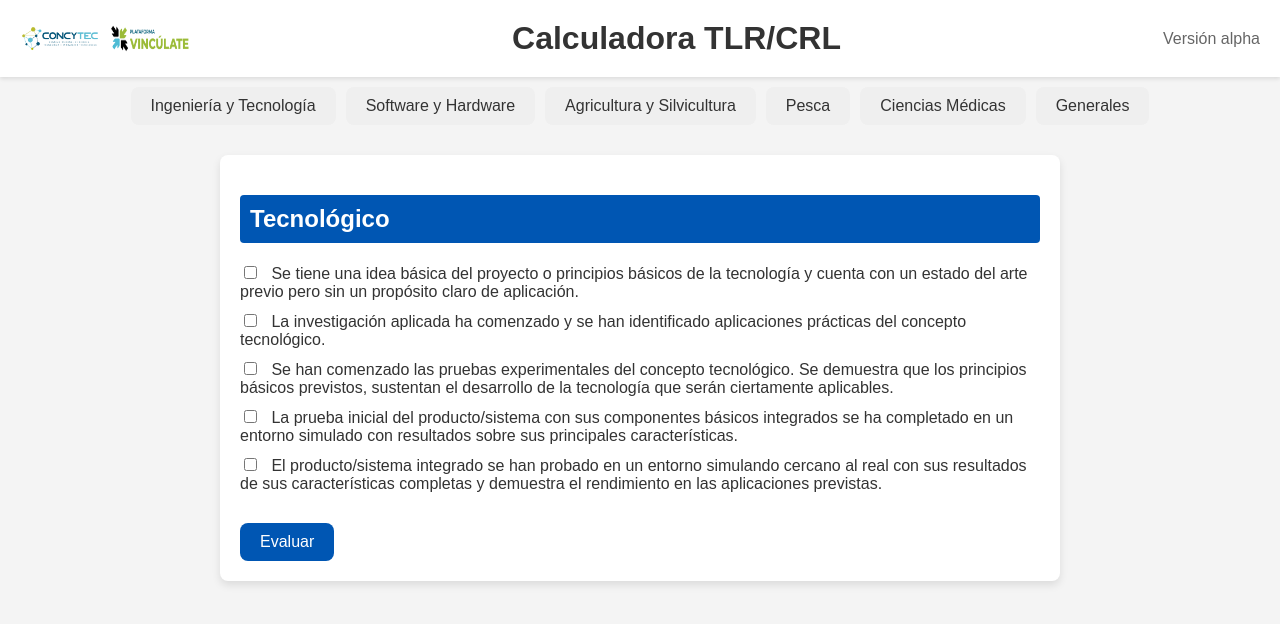
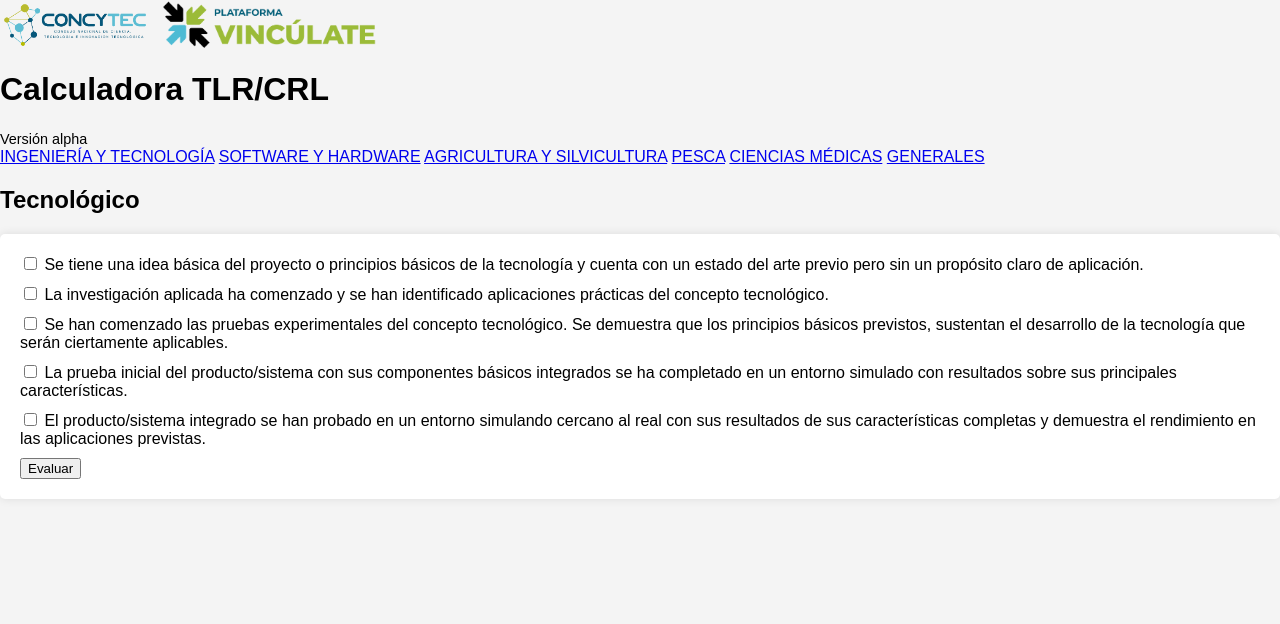
Before and after one commit to lotsonL09/trl_proyect, a Flask app: page /ingenieria_tecnologia/ in a window 1280 px wide. Shown: the top 624 px of the page. Run offline with Flask 3, Linux system fonts and the light colour scheme.

Commit message:
cambios-mica2

```diff
--- a/static/css/styles_fields.css
+++ b/static/css/styles_fields.css
@@ -103,114 +103,91 @@
     }
 }
 */
-
+/* styles_fields.css */
+/* styles_fields.css */
+/* styles_fields.css */
 body {
     font-family: Arial, sans-serif;
+    background-color: #f4f4f4;
     margin: 0;
     padding: 0;
-    background-color: #f4f4f4;
-    color: #333;
 }
 
-header {
-    background-color: #fff;
-    padding: 20px;
-    box-shadow: 0 2px 4px rgba(0, 0, 0, 0.1);
-}
-
-.header-container {
+.header {
+    background-color: white;
+    color: black;
     display: flex;
+    align-items: center;
     justify-content: space-between;
-    align-items: center;
+    padding: 10px 20px;
 }
 
 .logo-container {
     display: flex;
-    gap: 10px;
+    align-items: center;
 }
 
 .logo {
-    width: 80px;
+    height: 50px;
+    margin-right: 10px;
 }
 
-header h1 {
-    margin: 0;
-    font-size: 2em;
-    color: #333;
+.title-container {
     flex-grow: 1;
     text-align: center;
 }
 
-.version {
-    font-size: 1em;
-    color: #666;
+.title-container h1 {
+    margin: 0;
 }
 
-.categories {
-    display: flex;
-    justify-content: center;
-    gap: 10px;
+.version {
+    font-size: 0.9em;
+}
+
+.section {
+    padding: 20px;
+}
+
+form {
+    background-color: white;
+    padding: 20px;
+    border-radius: 5px;
+    box-shadow: 0 0 10px rgba(0,0,0,0.1);
+}
+
+fieldset {
+    border: 1px solid #ccc;
+    border-radius: 5px;
+    margin-bottom: 15px;
     padding: 10px;
 }
 
-.category {
-    color: #333;
-    padding: 10px 20px;
-    text-decoration: none;
-    border: none;
-    border-radius: 8px;
-    font-size: 1em;
-    cursor: pointer;
-}
+legend {
+    font-weight: bold;
+    font-size: 1.5em;
 
-.category:hover {
-    background-color: #0056b3;
-    font-weight: bold;
-    color: white;
-}
-
-.questions-section {
-    display: none;
-    background-color: white;
-    margin: 20px auto;
-    padding: 20px;
-    border-radius: 8px;
-    box-shadow: 0 4px 8px rgba(0, 0, 0, 0.1);
-    max-width: 800px;
-}
-
-.questions-section h2 {
-    background-color: #0056b3;
-    color: white;
-    padding: 10px;
-    border-radius: 4px;
-}
-
-.questions-section label {
-    display: block;
-    margin: 10px 0;
-}
-
-.questions-section input[type="checkbox"] {
-    margin-right: 10px;
-}
-
-.questions-section button {
-    background-color: #0056b3;
-    color: white;
-    padding: 10px 20px;
-    border: none;
-    border-radius: 8px;
-    font-size: 1em;
-    cursor: pointer;
-    margin-top: 20px;
-}
-
-.questions-section button:hover {
-    background-color: #0056b3;
 }
 
 label {
     display: block;
     margin-bottom: 10px;
 }
+
+input[type="submit"] {
+    background-color: #0056b3;
+    color: white;
+    border: none;
+    padding: 10px 20px;
+    border-radius: 5px;
+    cursor: pointer;
+}
+
+input[type="submit"]:hover {
+    background-color: #004494;
+}
+
+/* Hide the options at the top if they exist */
+.header + nav, .header + .tabs {
+    display: none;
+}
--- a/templates/fields/generales.1.html
+++ b/templates/fields/generales.1.html
@@ -4,7 +4,7 @@
     <meta charset="UTF-8">
     <meta name="viewport" content="width=device-width, initial-scale=1.0">
     <title>Calculadora de TRL</title>
-    <link rel="stylesheet" href="/static/css/styles_trl_fields.css">
+    <link rel="stylesheet" href="/static/css/styles_fields.css">
 </head>
 <body>
     <div class="header">
--- a/templates/fields/ingenieria_tecnologia.1.html
+++ b/templates/fields/ingenieria_tecnologia.1.html
@@ -64,12 +64,14 @@
     </header>
     <main>
         <nav class="categories">
-            <button class="category" onclick="showSection('ingenieria')">Ingeniería y Tecnología</button>
-            <button class="category" onclick="showSection('software')">Software y Hardware</button>
-            <button class="category" onclick="showSection('agricultura')">Agricultura y Silvicultura</button>
-            <button class="category" onclick="showSection('pesca')">Pesca</button>
-            <button class="category" onclick="showSection('medicas')">Ciencias Médicas</button>
-            <button class="category" onclick="showSection('generales')">Generales</button>
+            <div class="navigation">
+                <a href="/ingenieria_tecnologia/" class="button">INGENIERÍA Y TECNOLOGÍA</a>
+                <a href="/software_hardware/" class="button">SOFTWARE Y HARDWARE</a>
+                <a href="/agricultura_silvicultura/" class="button">AGRICULTURA Y SILVICULTURA</a>
+                <a href="/pesca/" class="button">PESCA</a>
+                <a href="/ciencias_medicas_salud/" class="button">CIENCIAS MÉDICAS</a>
+                <a href="/generales/" class="button active">GENERALES</a>
+            </div>
         </nav>
         <section id="ingenieria" class="questions-section">
             <h2>Tecnológico</h2>
```
Also changed, not shown: templates/fields/pesca.1.html (+7 -1 lines).
